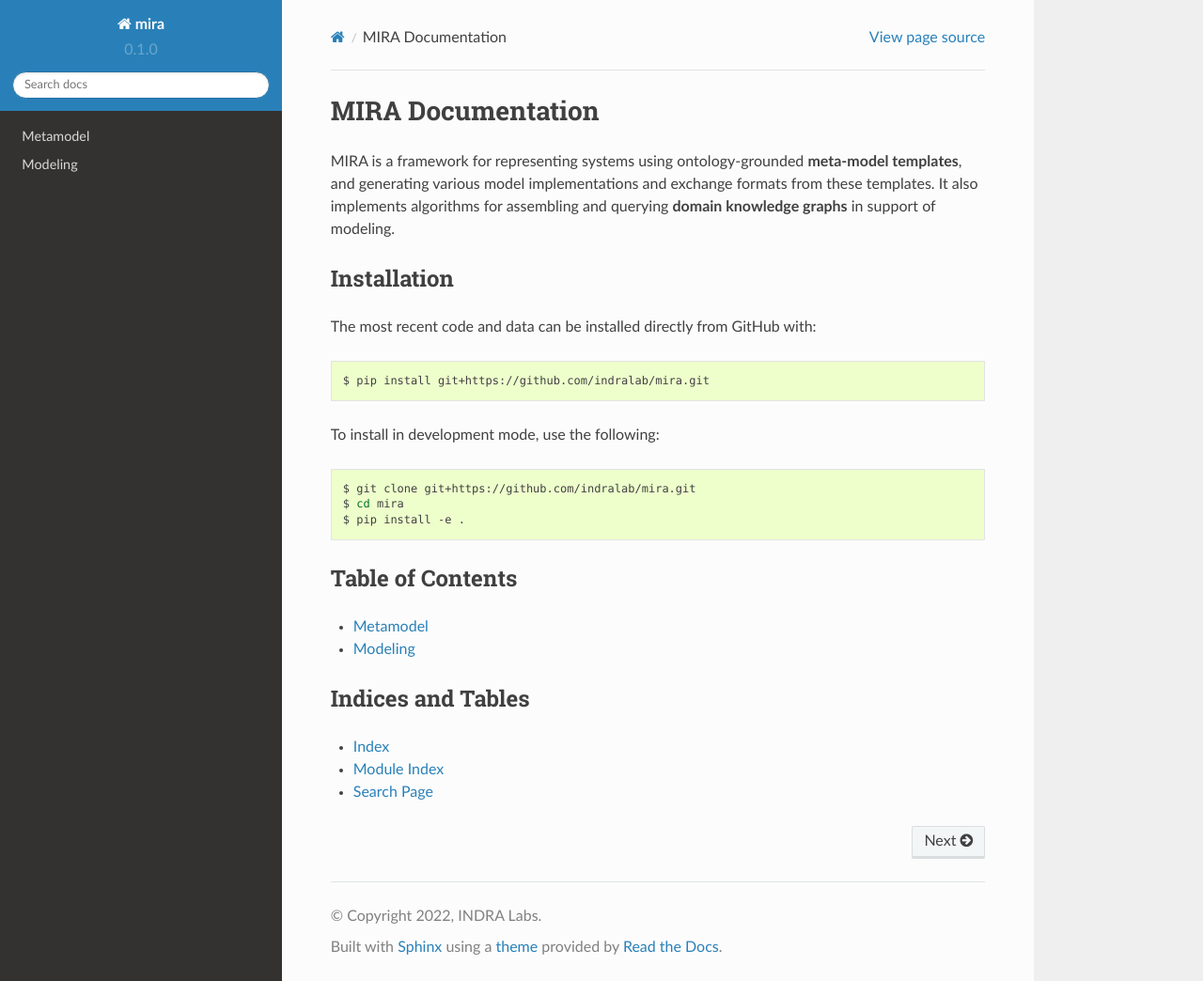
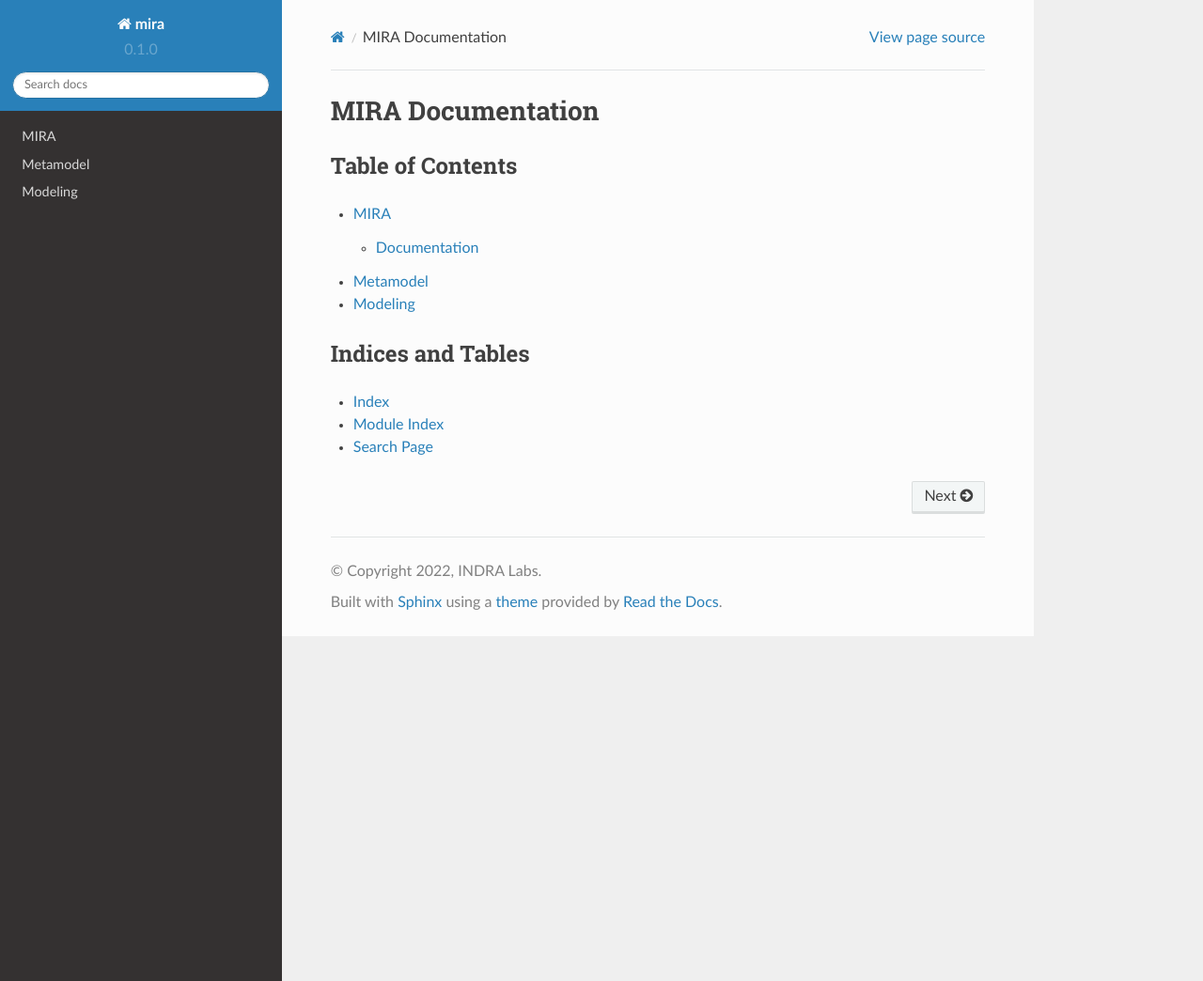
Before and after one commit to gyorilab/mira, a Sphinx documentation site: the page built from docs/source/index.rst, in a window 1280 px wide and 1044 px high. Shown: the whole window at 94% size. Built offline with Sphinx 7.4.7 and the Read the Docs theme 2.0.0, drawn with Linux system fonts in a browser that asks for light colours.

Commit message:
Use m2r2 for markdown to rst

```diff
--- a/docs/source/conf.py
+++ b/docs/source/conf.py
@@ -66,9 +66,8 @@
     "sphinx_autodoc_typehints",
     "sphinx_automodapi.automodapi",
     "sphinx_automodapi.smart_resolver",
-    # 'texext',
+    'm2r2',
 ]
-
 
 
 # generate autosummary pages
--- a/docs/source/index.rst
+++ b/docs/source/index.rst
@@ -1,33 +1,11 @@
 MIRA Documentation
 ==================
-MIRA is a framework for representing systems using ontology-grounded
-**meta-model templates**, and generating various model implementations and
-exchange formats from these templates. It also implements algorithms for
-assembling and querying **domain knowledge graphs** in support of modeling.
-
-Installation
-------------
-
-The most recent code and data can be installed directly from GitHub with:
-
-.. code-block:: shell
-
-    $ pip install git+https://github.com/indralab/mira.git
-
-To install in development mode, use the following:
-
-.. code-block:: shell
-
-    $ git clone git+https://github.com/indralab/mira.git
-    $ cd mira
-    $ pip install -e .
-
-
 Table of Contents
 -----------------
 .. toctree::
    :maxdepth: 2
 
+   overview
    metamodel
    modeling
 
--- /dev/null
+++ b/docs/source/overview.rst
@@ -0,0 +1 @@
+.. mdinclude:: ../../README.md
--- a/setup.cfg
+++ b/setup.cfg
@@ -39,3 +39,4 @@
     sphinx-autodoc-typehints
     sphinx-automodapi
     autodoc-pydantic
+    m2r2
```
Also changed, not shown: README.md (+6 -4 lines).
